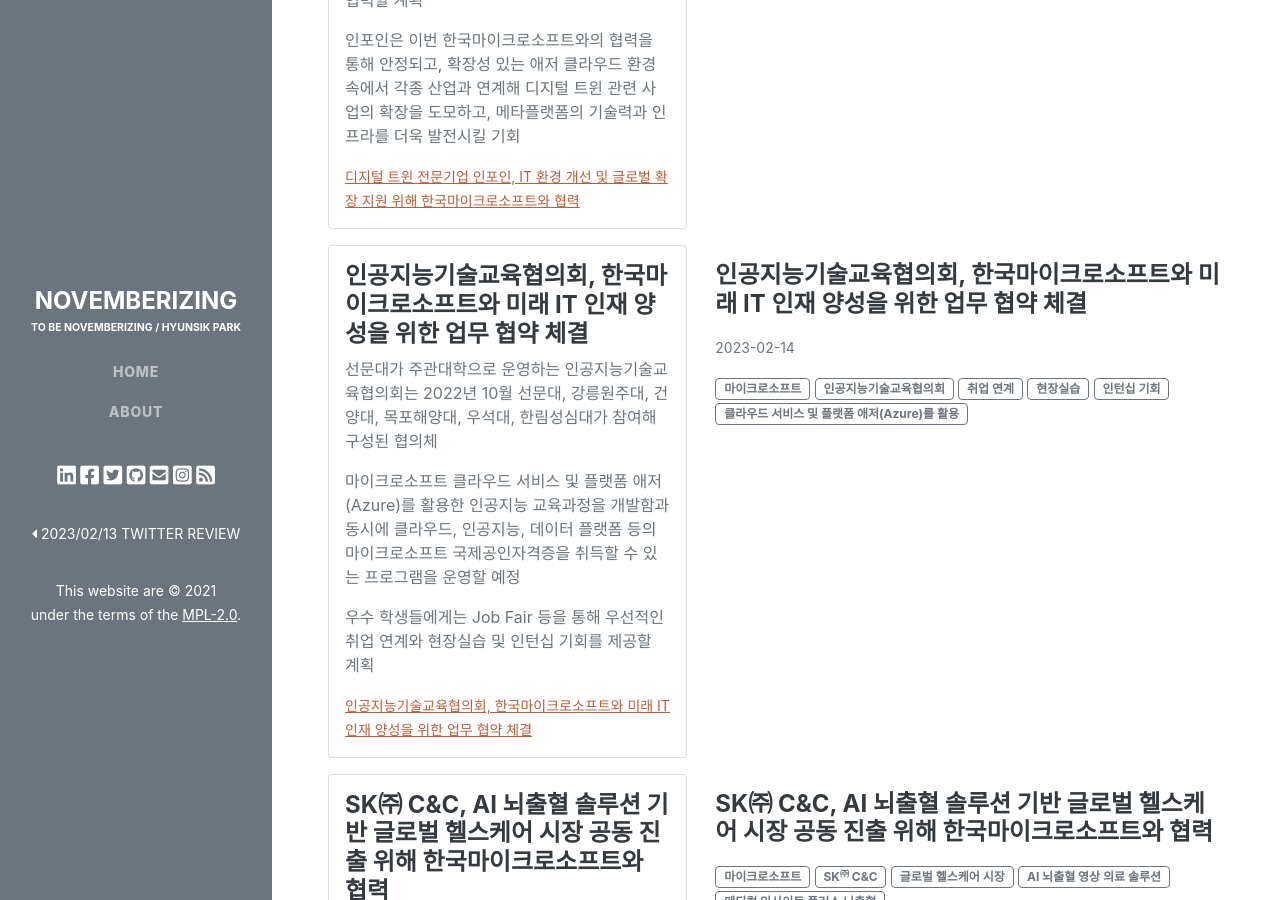
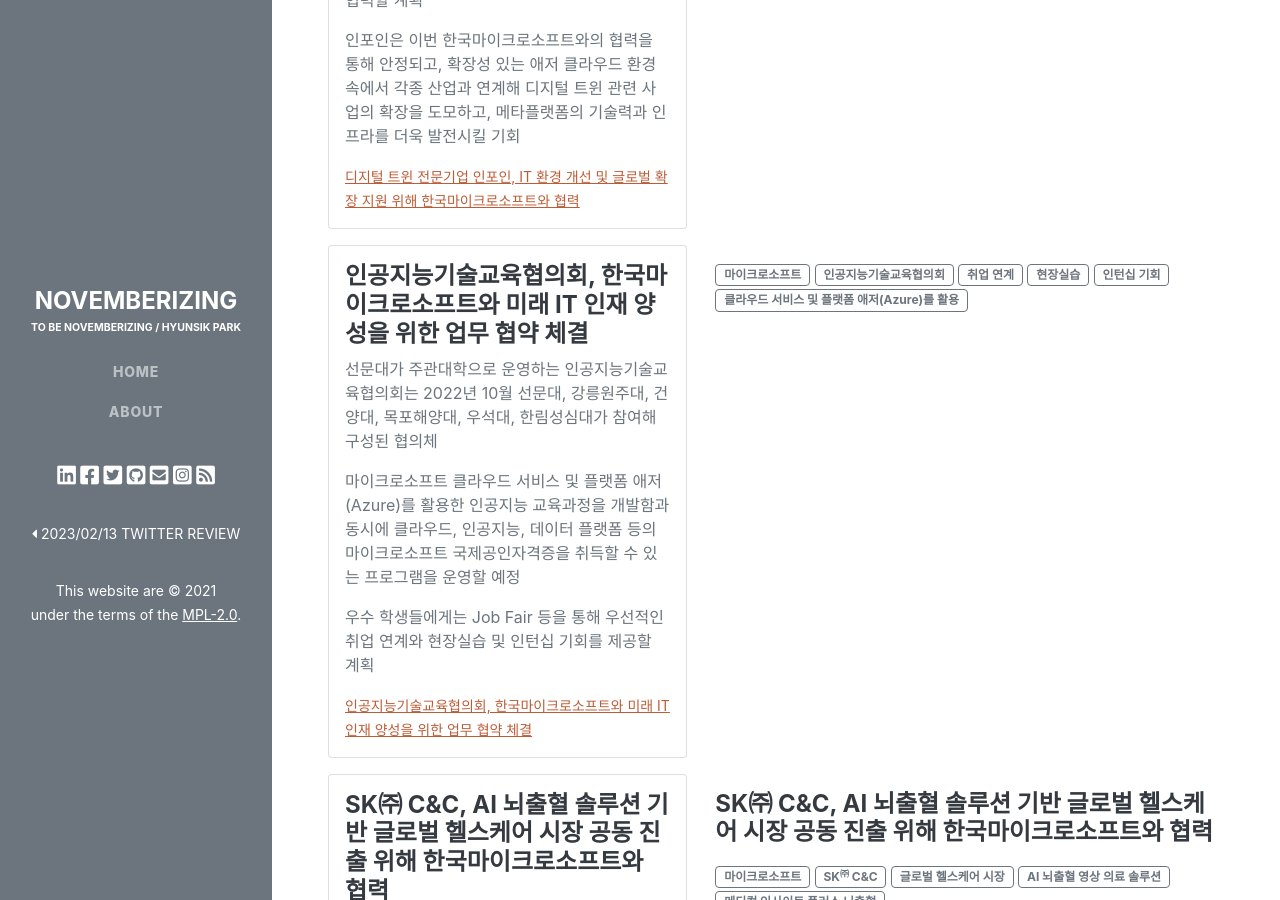
Before and after one commit to novemberizing/novemberizing.github.io, a Jekyll site: the page built from _posts/2023-02-14-NewsXBrief.md, in a window 1280 px wide and 900 px high, scrolled down 760 px. Built offline with Jekyll 4.4.1, drawn with Linux system fonts in a browser that asks for light colours; comment, search, counter and statistics services are not loaded.

Commit message:
업데이트

```diff
--- a/_posts/2023-02-14-NewsXBrief.md
+++ b/_posts/2023-02-14-NewsXBrief.md
@@ -70,12 +70,6 @@
         </div>
     </div>
     <div class="col-xl-7 col-lg-12 px-3 mt-3">
-        <h4 class="mb-3">
-            인공지능기술교육협의회, 한국마이크로소프트와 미래 IT 인재 양성을 위한 업무 협약 체결
-        </h4>
-        <p class="mb-3">
-            <small>2023-02-14</small>
-        </p>
         <p class="mb-3">
             <span class="badge badge-outline-secondary">마이크로소프트</span>
             <span class="badge badge-outline-secondary">인공지능기술교육협의회</span>
```
